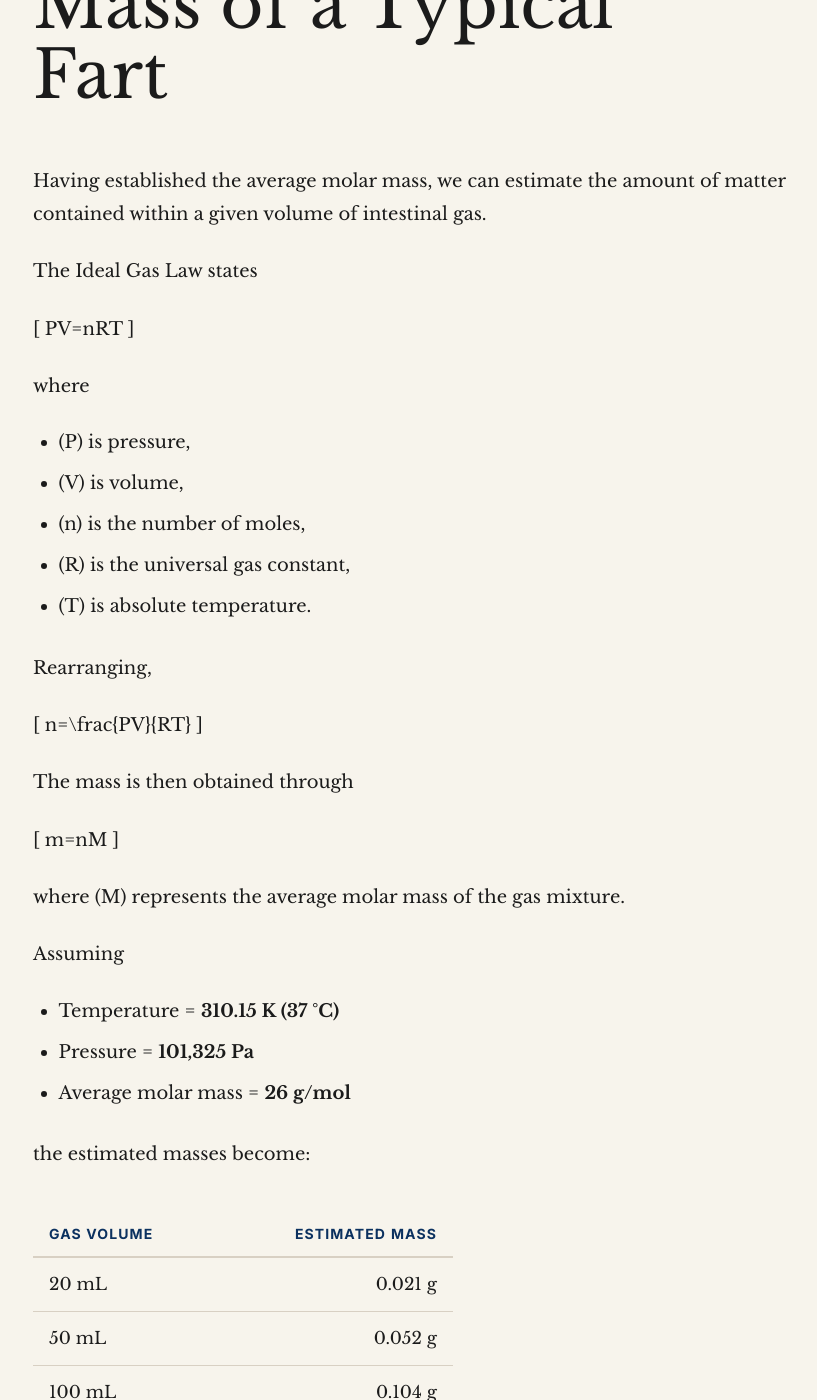
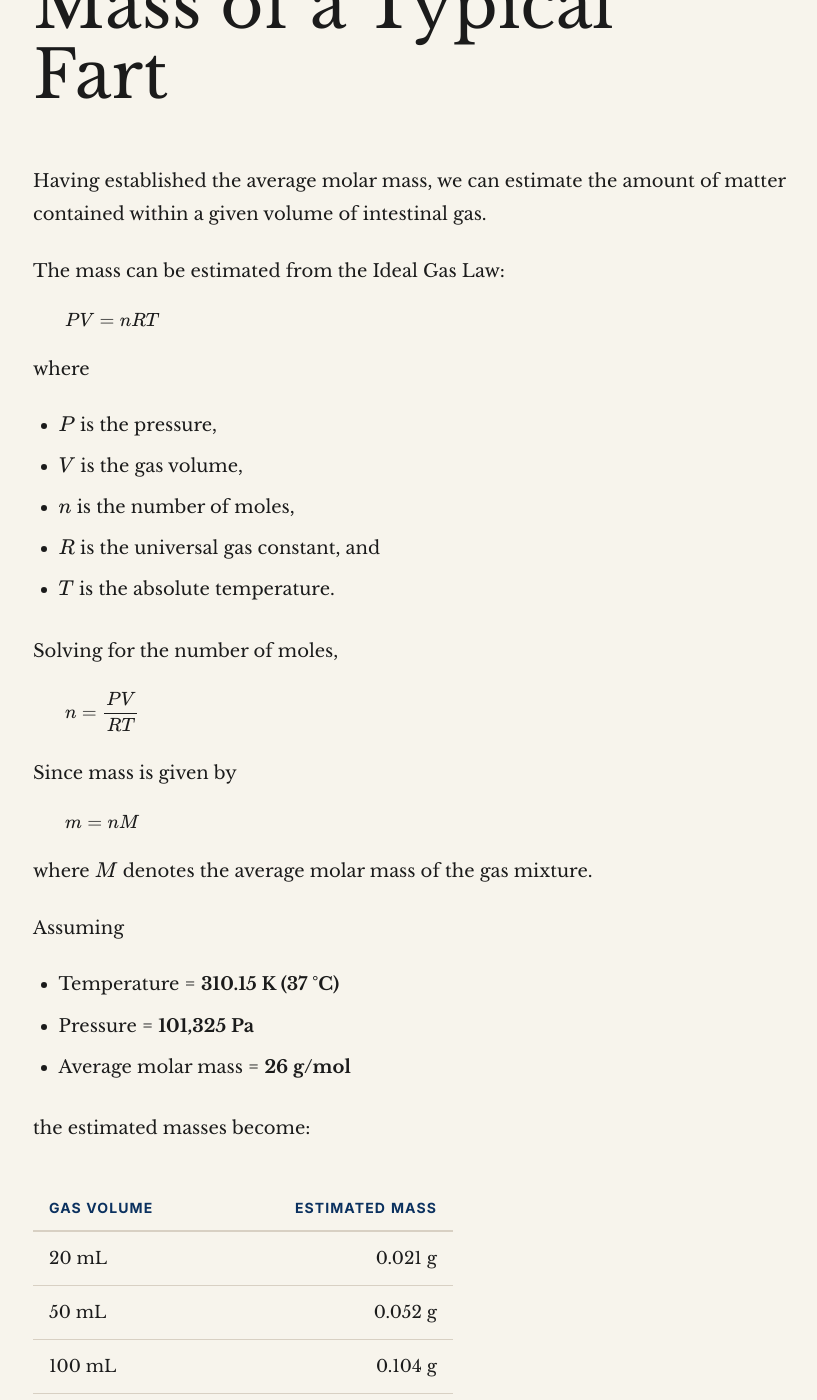
Before and after one commit to needlesslydeep/needlesslydeep.github.io, a Jekyll site: the page built from _papers/001-do-farts-have-weight.md, in a window 1280 px wide and 1400 px high, scrolled down 8315 px. Shown: the whole window, without its empty margins (225-1042 px from the left). Built offline with Jekyll 4.4.1, drawn with Linux system fonts in a browser that asks for light colours.

Commit message:
feat: fix formula format

```diff
--- a/_layouts/paper.html
+++ b/_layouts/paper.html
@@ -3,19 +3,29 @@ layout: default
 ---
 
 <article class="paper-page">
+
     <header class="paper-header">
-    <p class="paper-number">Paper {{ page.number }}</p>
+
+        <p class="paper-number">
+            Paper {{ page.number }}
+        </p>
+
         <h1>{{ page.title }}</h1>
 
         <p class="paper-meta">
             {{ page.fields }}
+
             {% if page.published %}
                 · {{ page.published | date: "%B %-d, %Y" }}
             {% endif %}
         </p>
+
     </header>
 
     <div class="paper-content">
-    {{ page.content | markdownify }}
+
+        {{ content }}
+
     </div>
+
 </article>
--- a/_papers/001-do-farts-have-weight.md
+++ b/_papers/001-do-farts-have-weight.md
@@ -222,33 +222,33 @@ This seemingly minor difference becomes important later when discussing buoyancy
 
 Having established the average molar mass, we can estimate the amount of matter contained within a given volume of intestinal gas.
 
-The Ideal Gas Law states
+The mass can be estimated from the Ideal Gas Law:
 
-\[
+$$
 PV=nRT
-\]
+$$
 
 where
 
-- \(P\) is pressure,
-- \(V\) is volume,
-- \(n\) is the number of moles,
-- \(R\) is the universal gas constant,
-- \(T\) is absolute temperature.
+- $P$ is the pressure,
+- $V$ is the gas volume,
+- $n$ is the number of moles,
+- $R$ is the universal gas constant, and
+- $T$ is the absolute temperature.
 
-Rearranging,
+Solving for the number of moles,
 
-\[
+$$
 n=\frac{PV}{RT}
-\]
+$$
 
-The mass is then obtained through
+Since mass is given by
 
-\[
+$$
 m=nM
-\]
+$$
 
-where \(M\) represents the average molar mass of the gas mixture.
+where $M$ denotes the average molar mass of the gas mixture.
 
 Assuming
 
--- a/assets/css/style.css
+++ b/assets/css/style.css
@@ -332,3 +332,16 @@ p {
     text-align: right;
     font-variant-numeric: tabular-nums;
 }
+
+/* Mathematical equations */
+
+.paper-content mjx-container[jax="CHTML"][display="true"] {
+    display: block;
+    text-align: left;
+    margin: 1.4rem 0 1.6rem 2rem;
+    font-size: 1.25em;
+}
+
+.paper-content mjx-container {
+    color: var(--text);
+}
```
Also changed, not shown: _layouts/default.html (+22 -2 lines). Lines whose indentation alone changed are shown as unchanged.
